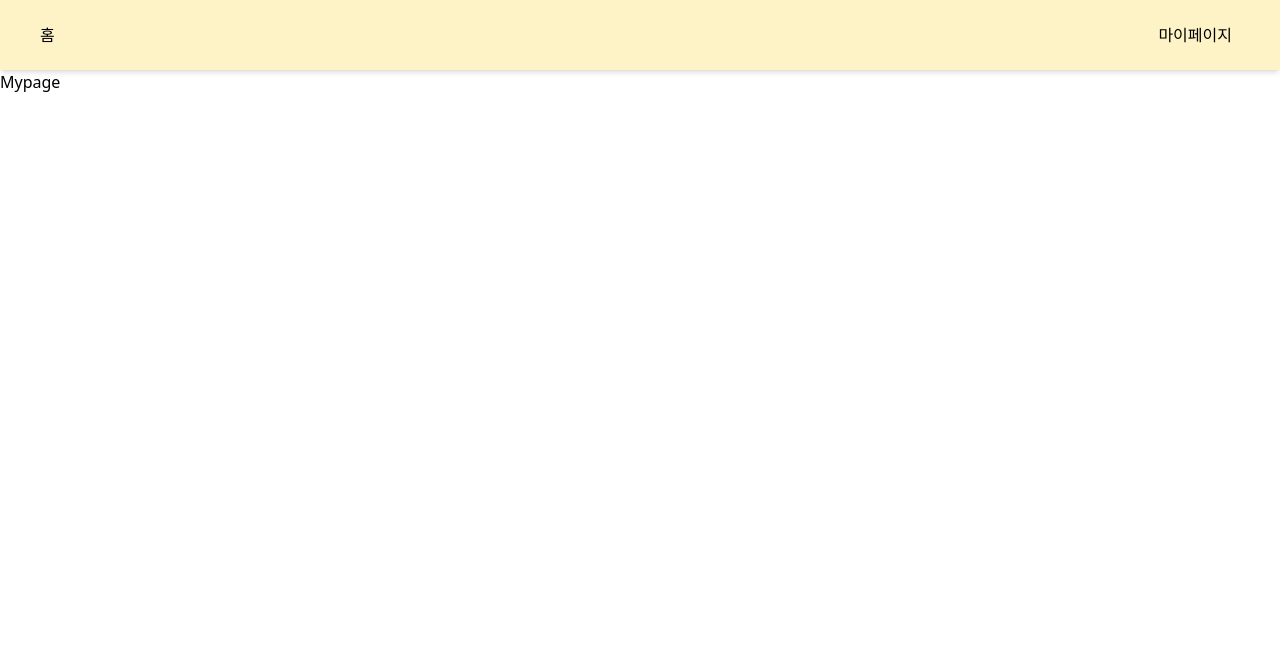
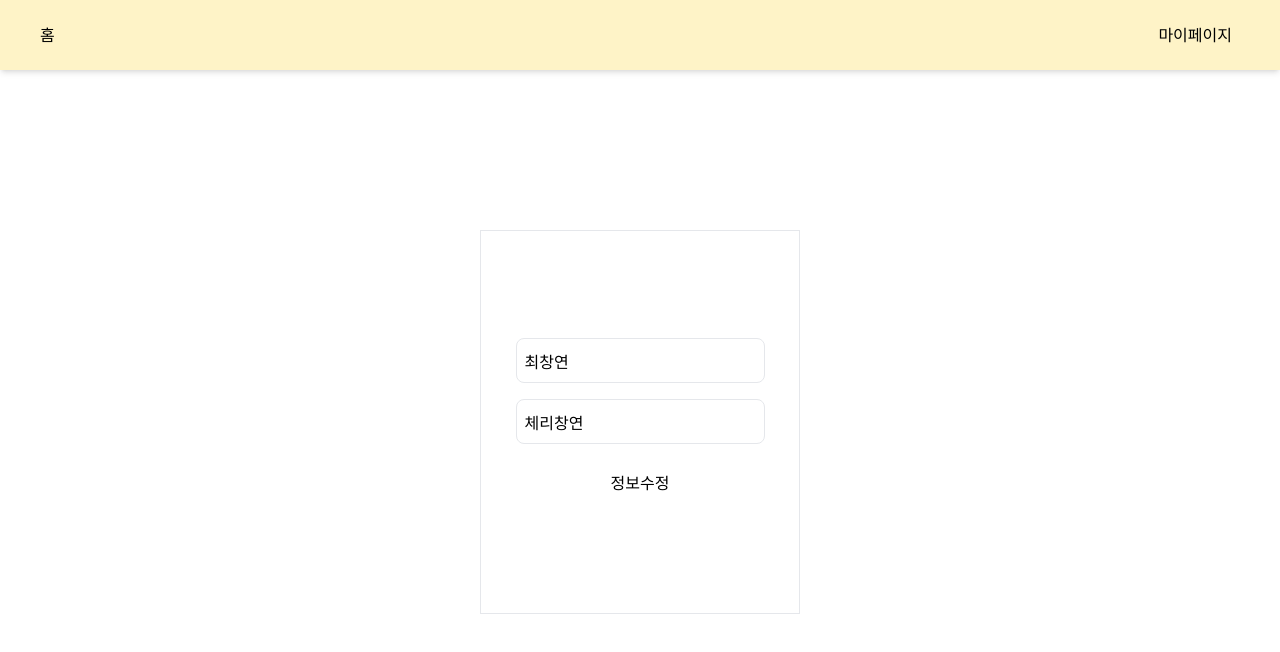
Before and after one commit to choichangyeon/MBTI-Classic, a React (Vite) app: page /mypage in a window 1280 px wide. Shown: the top 652 px of the page. Built offline with nearby package versions, Linux system fonts and the light colour scheme.

Commit message:
feat:#5 마이페이지 화면 구성

```diff
--- a/src/pages/Mypage.jsx
+++ b/src/pages/Mypage.jsx
@@ -1,7 +1,46 @@
-import React from "react";
+import { useState } from "react";
+import InputForm from "@components/common/InputForm";
+
+const MOK_USER = {
+  id: "최창연",
+  nickname: "체리창연",
+};
 
 const Mypage = () => {
-  return <div>Mypage</div>;
+  const [id, setId] = useState(MOK_USER.id);
+  const [nickname, setNickname] = useState(MOK_USER.nickname);
+
+  const handleChangeUserNickname = () => {
+    console.log({ id, nickname });
+
+    //닉네임 변경 로직
+  };
+  return (
+    <div className="col-base center-base my-40">
+      <div className="col-base center-base h-96 w-80 border ">
+        <InputForm
+          type="text"
+          placeholder="아이디"
+          value={id}
+          onChange={(e) => setId(e.target.value)}
+        />
+        <InputForm
+          type="text"
+          placeholder="닉네임"
+          value={nickname}
+          onChange={(e) => setNickname(e.target.value)}
+        />
+        <div className="col-base center-base my-2">
+          <button
+            className="btn-base my-2 w-md h-xs"
+            onClick={handleChangeUserNickname}
+          >
+            정보수정
+          </button>
+        </div>
+      </div>
+    </div>
+  );
 };
 
 export default Mypage;
```
